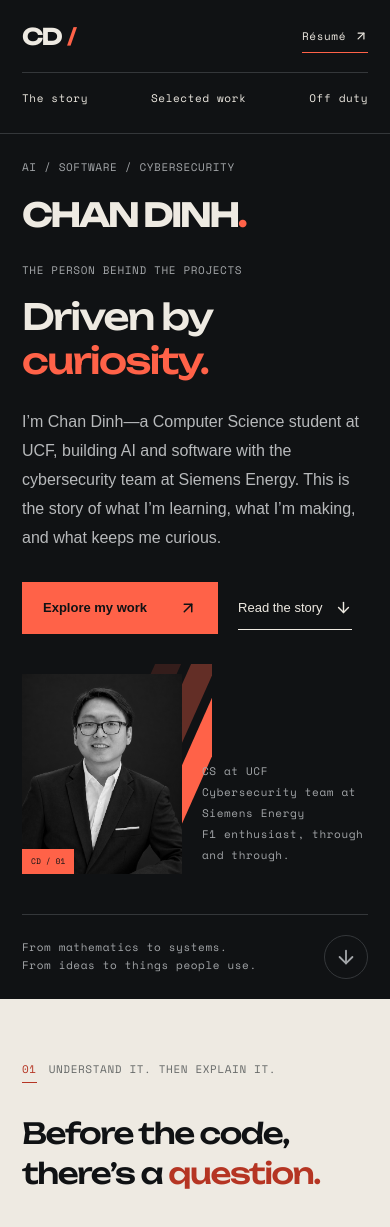
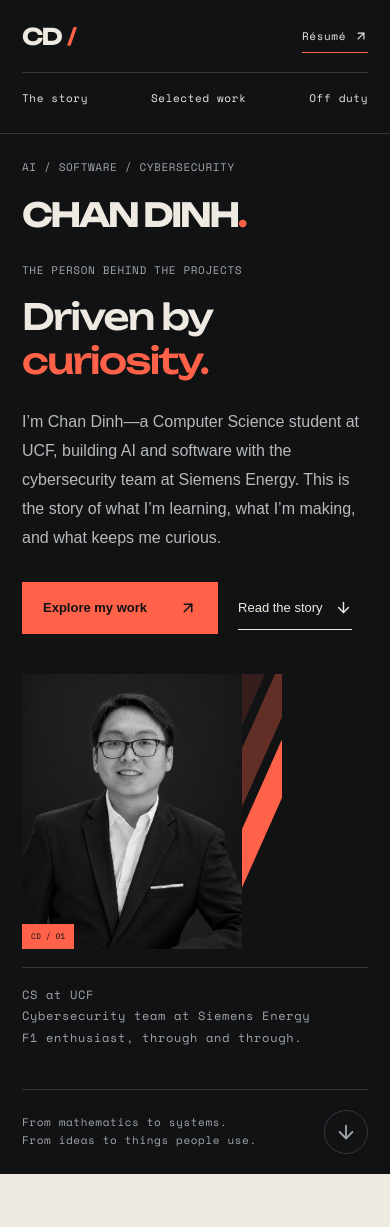
Before and after one commit to chanadinh/next-portfolio, a Next.js app: page / in a window 390 px wide. Shown: the top 1227 px of the page. Built offline with nearby package versions, Linux system fonts and the light colour scheme; no server answers.

Commit message:
fix(portfolio): prevent mobile portrait caption overlap

```diff
--- a/components/portfolio/Portfolio.tsx
+++ b/components/portfolio/Portfolio.tsx
@@ -27,7 +27,13 @@ export default function Portfolio() {
             <div><p className={styles.overline}>The person behind the projects</p><h2 className={styles.heroHeading}>Driven by<br /><em>curiosity.</em></h2><p className={styles.heroCopy}>{story.introduction}</p>
               <div className={styles.actions}><a href="#work" className={styles.solidButton}>Explore my work <ArrowUpRight size={18} aria-hidden="true" /></a><a href="#story" className={styles.plainLink}>Read the story <ArrowDown size={17} aria-hidden="true" /></a></div>
             </div>
-            <figure className={styles.portraitStage}><div className={styles.speedLines} aria-hidden="true"><i /><i /><i /></div><div className={styles.portraitFrame}><Image src="/images/chan-editorial.png" alt="Chan Dinh" width={1122} height={1402} sizes="(max-width: 360px) 140px, (max-width: 680px) 160px, (max-width: 950px) 220px, 260px" priority /><span className={styles.portraitCorner} aria-hidden="true">CD / 01</span></div><figcaption>CS at UCF<br />Cybersecurity team at Siemens Energy<br />F1 enthusiast, through and through.</figcaption></figure>
+            <figure className={styles.portraitStage}>
+              <div className={styles.portraitArtwork}>
+                <div className={styles.speedLines} aria-hidden="true"><i /><i /><i /></div>
+                <div className={styles.portraitFrame}><Image src="/images/chan-editorial.png" alt="Chan Dinh" width={1122} height={1402} sizes="(max-width: 950px) 220px, 260px" priority /><span className={styles.portraitCorner} aria-hidden="true">CD / 01</span></div>
+              </div>
+              <figcaption><span>CS at UCF</span><span>Cybersecurity team at Siemens Energy</span><span>F1 enthusiast, through and through.</span></figcaption>
+            </figure>
           </div>
           <div className={styles.heroBottom}><span>From mathematics to systems.<br />From ideas to things people use.</span><a href="#story" aria-label="Continue to the first chapter"><ArrowDown size={22} aria-hidden="true" /></a><span>Scroll to follow the story<br /><span className={styles.accent}>01 — 04</span></span></div>
         </div>
```
Also changed, not shown: components/portfolio/portfolio.module.css.
